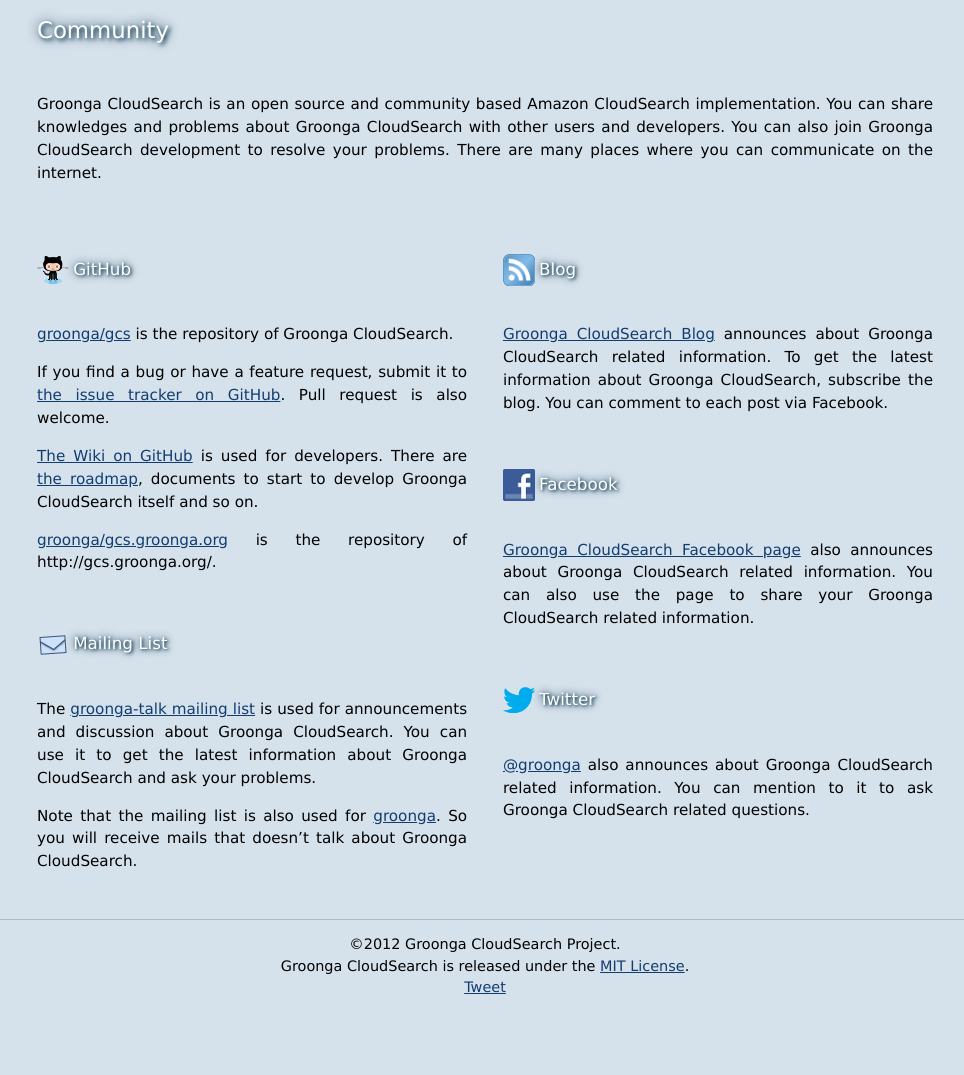
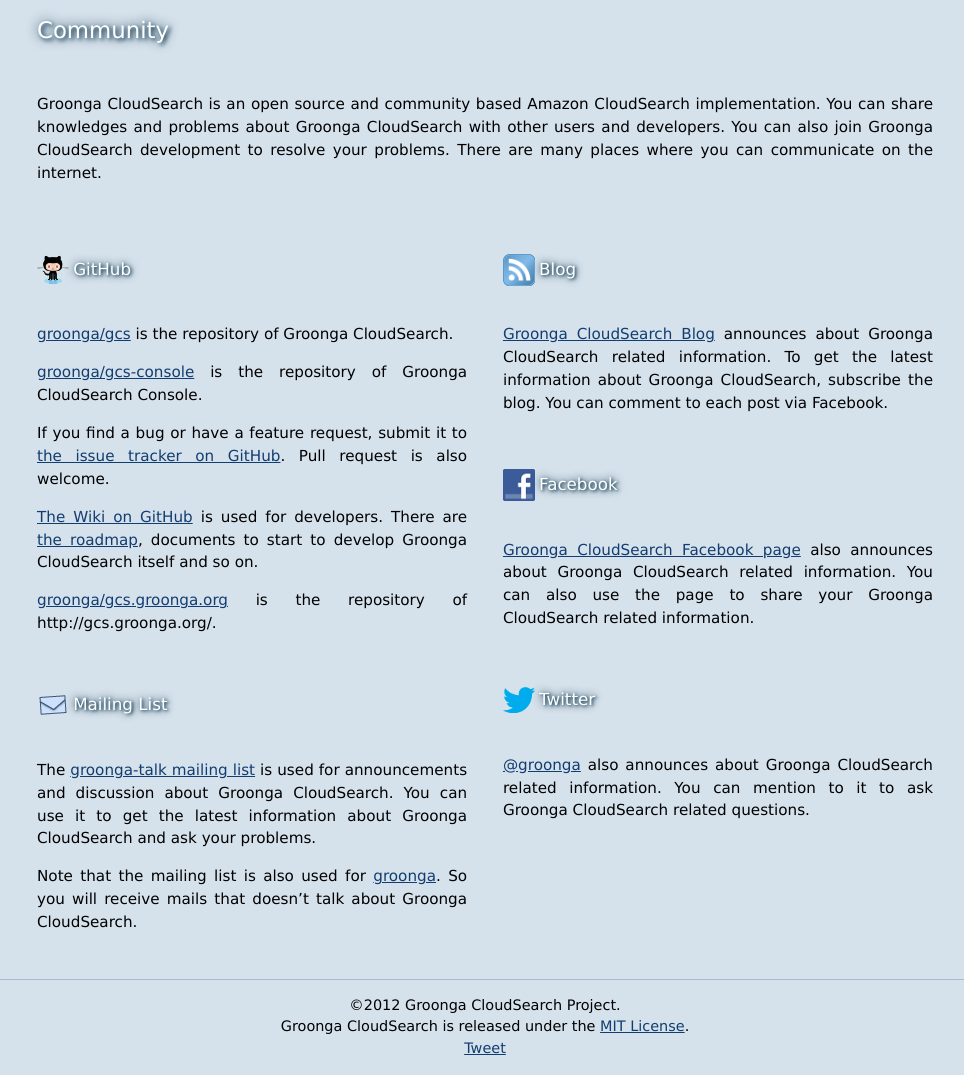
Before and after one commit to groonga/gcs.groonga.org, a Jekyll site: the page built from community/index.md, in a window 1280 px wide, cut to the strip 145-1220 px from the top of the page. Shown: the whole strip, without its empty margins (155-1119 px from the left). Built offline with Jekyll 4.4.1, drawn with Linux system fonts in a browser that asks for light colours; comment, search, counter and statistics services are not loaded; before the commit the page ends 1159 px from its top, so only the background shows below that.

Commit message:
Link to gcs-console repository #12

```diff
--- a/community/index.md
+++ b/community/index.md
@@ -70,6 +70,8 @@
 
 <p><a href="https://github.com/groonga/gcs">groonga/gcs</a> is the repository of Groonga CloudSearch.</p>
 
+<p><a href="https://github.com/groonga/gcs-console">groonga/gcs-console</a> is the repository of Groonga CloudSearch Console.</p>
+
 <p>If you find a bug or have a feature request, submit it to <a href="https://github.com/groonga/gcs/issues">the issue tracker on GitHub</a>. Pull request is also welcome.</p>
 
 <p><a href="https://github.com/groonga/gcs/wiki">The Wiki on GitHub</a> is used for developers. There are <a href="https://github.com/groonga/gcs/wiki/Roadmap">the roadmap</a>, documents to start to develop Groonga CloudSearch itself and so on.</p>
```
